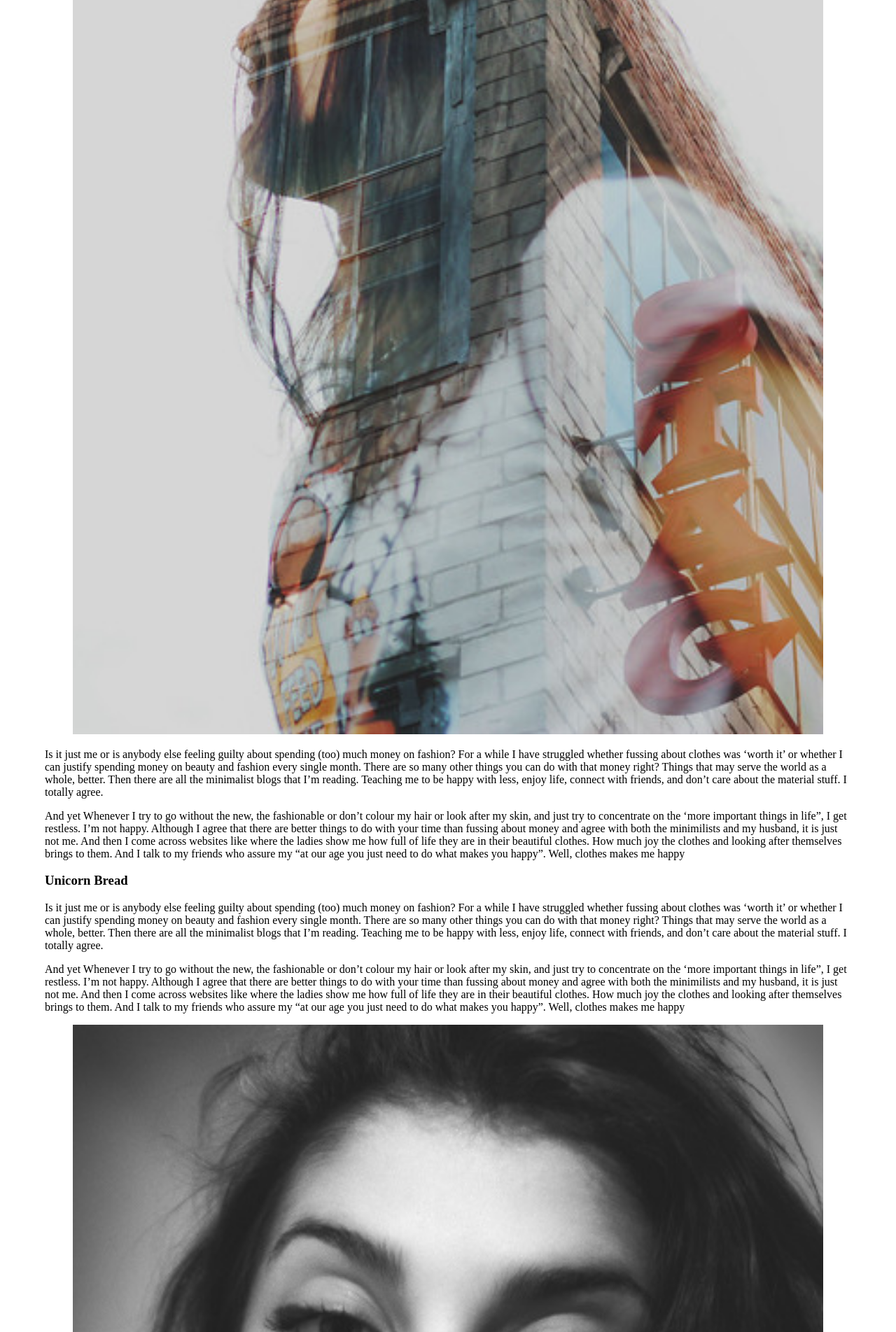
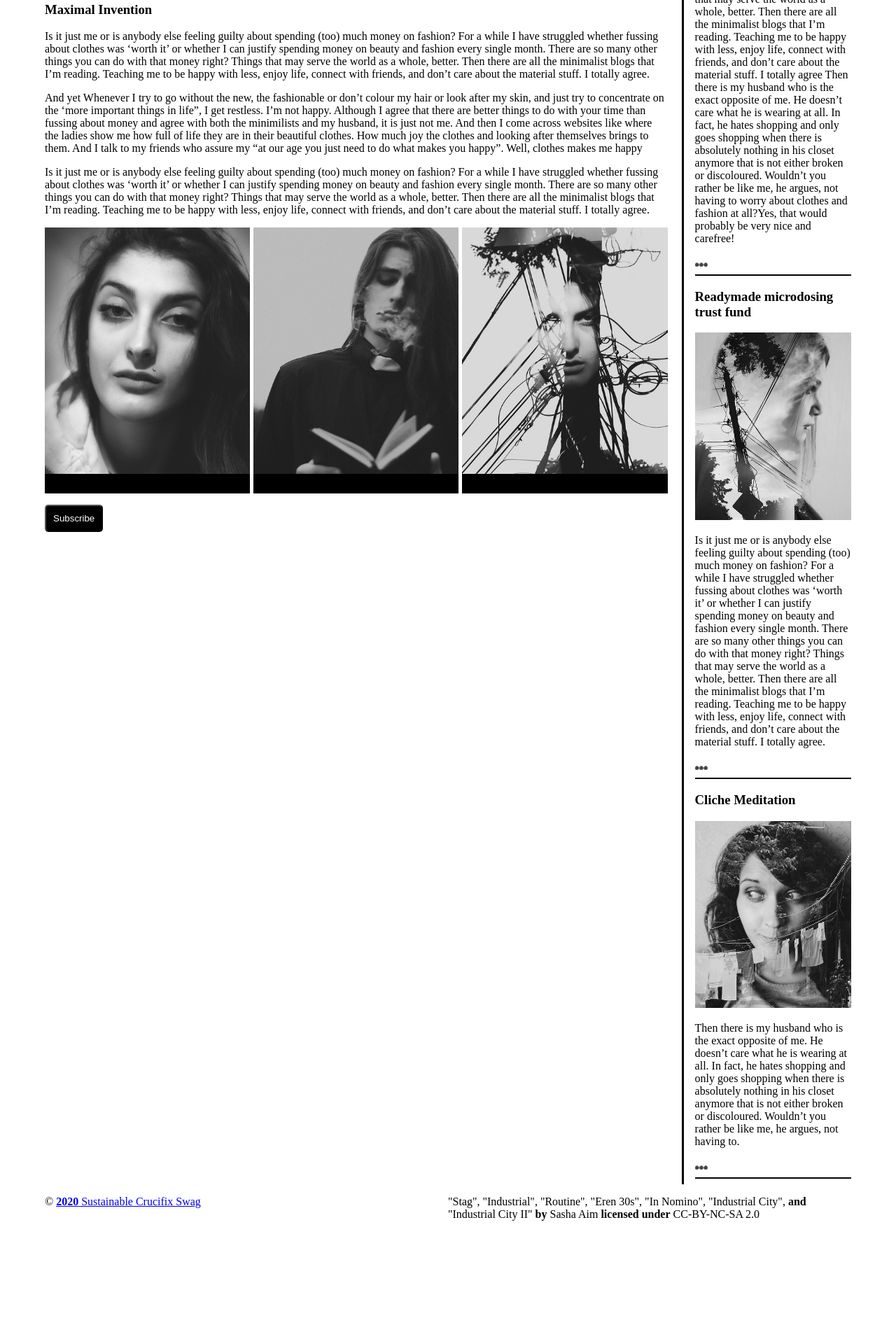
Before and after one commit to aliuadem/aliuadem.github.io, a plain HTML site: page index.html in a window 1280 px wide. Shown: the part 893-2796 px from the top of the page at 70% size. After the commit the page ends 2653 px from the top, so only its background shows below. Drawn offline with Linux system fonts and the light colour scheme.

Commit message:
Update index.html

```diff
--- a/index.html
+++ b/index.html
@@ -5,110 +5,91 @@
         <meta name="viewport" content="width=device-width, initial-scale=1.0">
         <meta name="author" content="Aliu Adem">
         <title>Tofu Charchoal Unicorns</title>
-
-
-
-        <!-- Give your page a title. -->
-
-
-        <!-- Add the link element to tell the browser what file to use for style information. -->
-
-    <link rel="stylesheet" type="text/css" href="css/style.css">
+        <link href="css/style.css" rel="stylesheet" type="text/css">
     </head>
     <body>
         <header>
             <<h1>Tofu Charchoal Unicorns</h1>>
         </header>
+
         <nav>
             <a href="#">About </a>
             <a href="#">Blog</a>
             <a href="#">Merch</a>
             <a href="#">History</a>
             <a href="#">Contact</a>
-        <nav>
+        </nav>
+
         <main>
-            <section>
             <h2>Chic Narwal Westcoast</h2>
+            <section class="main-section">
+                <article>
+                    <figure class="article-image">
+                        <img src="images/stag.jpg" alt="stag">
+                    </figure>
                 <p>Is it just me or is anybody else feeling guilty about spending (too) much money on fashion? For a while I have struggled whether fussing about clothes was ‘worth it’ or whether I can justify spending money on beauty and fashion every single month. There are so many other things you can do with that money right? Things that may serve the world as a whole, better.
 Then there are all the minimalist blogs that I’m reading. Teaching me to be happy with less, enjoy life, connect with friends, and don’t care about the material stuff. I totally agree.
                 <p>Then there is my husband who is the exact opposite of me. He doesn’t care what he is wearing at all. In fact, he hates shopping and only goes shopping when there is absolutely nothing in his closet anymore that is not either broken or discoloured. Wouldn’t you rather be like me, he argues, not having to worry about clothes and fashion at all?Yes, that would probably be very nice and carefree!
-
-
-            <section>
-                <article>
+                <h3>Unicorn Bread</h3>
                 <p>And yet Whenever I try to go without the new, the fashionable or don’t colour my hair or look after my skin, and just try to concentrate on the ‘more important things in life”, I get restless. I’m not happy. Although I agree that there are better things to do with your time than fussing about money and agree with both the minimilists and my husband, it is just not me.
 And then I come across websites like where the ladies show me how full of life they are in their beautiful clothes. How much joy the clothes and looking after themselves brings to them.
 And I talk to my friends who assure my “at our age you just need to do what makes you happy”.
-Well, clothes makes me happy
-                <figure>
-                    <img src="images/stag.jpg">
-                </figure>
+                <p>Is it just me or is anybody else feeling guilty about spending (too) much money on fashion? For a while I have struggled whether fussing about clothes was ‘worth it’ or whether I can justify spending money on beauty and fashion every single month. There are so many other things you can do with that money right? Things that may serve the world as a whole, better.
+Then there are all the minimalist blogs that I’m reading. Teaching me to be happy with less, enjoy life, connect with friends, and don’t care about the material stuff. I totally agree.
+                <h3>Maximal Invention</h3>
                 <p>Is it just me or is anybody else feeling guilty about spending (too) much money on fashion? For a while I have struggled whether fussing about clothes was ‘worth it’ or whether I can justify spending money on beauty and fashion every single month. There are so many other things you can do with that money right? Things that may serve the world as a whole, better.
 Then there are all the minimalist blogs that I’m reading. Teaching me to be happy with less, enjoy life, connect with friends, and don’t care about the material stuff. I totally agree.
                 <p>And yet Whenever I try to go without the new, the fashionable or don’t colour my hair or look after my skin, and just try to concentrate on the ‘more important things in life”, I get restless. I’m not happy. Although I agree that there are better things to do with your time than fussing about money and agree with both the minimilists and my husband, it is just not me.
 And then I come across websites like where the ladies show me how full of life they are in their beautiful clothes. How much joy the clothes and looking after themselves brings to them.
 And I talk to my friends who assure my “at our age you just need to do what makes you happy”.
 Well, clothes makes me happy
-            <section>
-                 <h3>Unicorn Bread</h3>
                 <p>Is it just me or is anybody else feeling guilty about spending (too) much money on fashion? For a while I have struggled whether fussing about clothes was ‘worth it’ or whether I can justify spending money on beauty and fashion every single month. There are so many other things you can do with that money right? Things that may serve the world as a whole, better.
 Then there are all the minimalist blogs that I’m reading. Teaching me to be happy with less, enjoy life, connect with friends, and don’t care about the material stuff. I totally agree.
-                 <p>And yet Whenever I try to go without the new, the fashionable or don’t colour my hair or look after my skin, and just try to concentrate on the ‘more important things in life”, I get restless. I’m not happy. Although I agree that there are better things to do with your time than fussing about money and agree with both the minimilists and my husband, it is just not me.
-And then I come across websites like where the ladies show me how full of life they are in their beautiful clothes. How much joy the clothes and looking after themselves brings to them.
-And I talk to my friends who assure my “at our age you just need to do what makes you happy”.
-Well, clothes makes me happy
 
-
-
-
-             <section>
+                    <section class="subsection">
                         <figure>
-                    <img src="images/eren-30s.jpg">
+                            <img src="./images/eren-30s.jpg" alt="eren 30s">
+                            <figcaption>Twee, green banh mi la croix</figcaption>
                         </figure>
                         <figure>
-                    <img src="images/in-nomino.jpg">
+                            <img src="./images/in-nomino.jpg" alt="in nomino">
+                            <figcaption>Seitansucculents, woke wolf migas</figcaption>
                         </figure>
                         <figure>
-                    <img src="images/industrial-city-2.jpg">
-                     <figcaption>
-                        <a href="https://live.staticflickr.com/4353/35532378753_9a112d3ef6_c.jpg">!!!</a> by <a href="https://www.flickr.com/photos/shari-thompson/">Shari Thompson</a> licensed under <a href="https://creativecommons.org/licenses/by-nc-sa/2.0/legalcode">BY-NC-SA 2.0</a>
-                    </figcaption>
+                            <img src="./images/industrial-city-2.jpg" alt="industrial city">
+                            <figcaption>Sartorial scenester roof party</figcaption>
                         </figure>
-
-
                     </section>
 
-
+                    <button type="button">Subscribe</button>
                 </article>
                 <aside>
 
-                <h3>Maximal Invention</h3>
+                <h3>Freegan tote bag</h3>
+                <img src="./images/industrial.jpg" alt="industrial">
                 <p>Is it just me or is anybody else feeling guilty about spending (too) much money on fashion? For a while I have struggled whether fussing about clothes was ‘worth it’ or whether I can justify spending money on beauty and fashion every single month. There are so many other things you can do with that money right? Things that may serve the world as a whole, better.
-Then there are all the minimalist blogs that I’m reading. Teaching me to be happy with less, enjoy life, connect with friends, and don’t care about the material stuff. I totally agree.
-                <p>Then there is my husband who is the exact opposite of me. He doesn’t care what he is wearing at all. In fact, he hates shopping and only goes shopping when there is absolutely nothing in his closet anymore that is not either broken or discoloured. Wouldn’t you rather be like me, he argues, not having to worry about clothes and fashion at all?Yes, that would probably be very nice and carefree!
-                <figure>
-                    <img src="images/industrial.jpg">
-                </figure>
+Then there are all the minimalist blogs that I’m reading. Teaching me to be happy with less, enjoy life, connect with friends, and don’t care about the material stuff. I totally agree Then there is my husband who is the exact opposite of me. He doesn’t care what he is wearing at all. In fact, he hates shopping and only goes shopping when there is absolutely nothing in his closet anymore that is not either broken or discoloured. Wouldn’t you rather be like me, he argues, not having to worry about clothes and fashion at all?Yes, that would probably be very nice and carefree!</p>
+                <a href="#" class="expand">&#x26AB;&#x26AB;&#x26AB;</a>
+                <hr>
+
+                <h3>Readymade microdosing trust fund</h3>
+                <img src="./images/industrial-city.jpg" alt="industrial">
                 <p>Is it just me or is anybody else feeling guilty about spending (too) much money on fashion? For a while I have struggled whether fussing about clothes was ‘worth it’ or whether I can justify spending money on beauty and fashion every single month. There are so many other things you can do with that money right? Things that may serve the world as a whole, better.
-Then there are all the minimalist blogs that I’m reading. Teaching me to be happy with less, enjoy life, connect with friends, and don’t care about the material stuff. I totally agree.
-                 <p>And yet Whenever I try to go without the new, the fashionable or don’t colour my hair or look after my skin, and just try to concentrate on the ‘more important things in life”, I get restless. I’m not happy. Although I agree that there are better things to do with your time than fussing about money and agree with both the minimilists and my husband, it is just not me.
-And then I come across websites like where the ladies show me how full of life they are in their beautiful clothes. How much joy the clothes and looking after themselves brings to them.
-And I talk to my friends who assure my “at our age you just need to do what makes you happy”.
-Well, clothes makes me happy
-                 <figure>
-                    <img src="images/industrial-city.jpg">
-                </figure>
-                 p>Is it just me or is anybody else feeling guilty about spending (too) much money on fashion? For a while I have struggled whether fussing about clothes was ‘worth it’ or whether I can justify spending money on beauty and fashion every single month. There are so many other things you can do with that money right? Things that may serve the world as a whole, better.
-Then there are all the minimalist blogs that I’m reading. Teaching me to be happy with less, enjoy life, connect with friends, and don’t care about the material stuff. I totally agree.
-                <p>Then there is my husband who is the exact opposite of me. He doesn’t care what he is wearing at all. In fact, he hates shopping and only goes shopping when there is absolutely nothing in his closet anymore that is not either broken or discoloured. Wouldn’t you rather be like me, he argues, not having to worry about clothes and fashion at all?Yes, that would probably be very nice and carefree!
-                <figure>
-                    <img src="images/routine.jpg">
-                </figure>
+Then there are all the minimalist blogs that I’m reading. Teaching me to be happy with less, enjoy life, connect with friends, and don’t care about the material stuff. I totally agree.</p>
+                <a href="#" class="expand">&#x26AB;&#x26AB;&#x26AB;</a>
+                <hr>
+
+                <h3>Cliche Meditation</h3>
+                <img src="./images/routine.jpg" alt="industrial">
+                <p>Then there is my husband who is the exact opposite of me. He doesn’t care what he is wearing at all. In fact, he hates shopping and only goes shopping when there is absolutely nothing in his closet anymore that is not either broken or discoloured. Wouldn’t you rather be like me, he argues, not having to.</p>
+                <a href="#" class="expand">&#x26AB;&#x26AB;&#x26AB;</a>
+                <hr>
                  </aside>
             </section>
         </main>
         <footer>
-          <p>&copy; Contact at email:aliuadem@gmail.com</p>
+            <p style="float: left;">&copy; <a href="mailto:aliuadem@gmail.com"><b>2020</b> Sustainable Crucifix Swag</a></p>
+            <p style="float: right; width: 50%;">"Stag", "Industrial", "Routine", "Eren 30s", "In Nomino", "Industrial City", <b>and</b> "Industrial City II" <b>by</b> Sasha Aim <b>licensed under</b> CC-BY-NC-SA 2.0</p>
         </footer>
     </body>
 </html>
```
Lines whose indentation alone changed are shown as unchanged.
